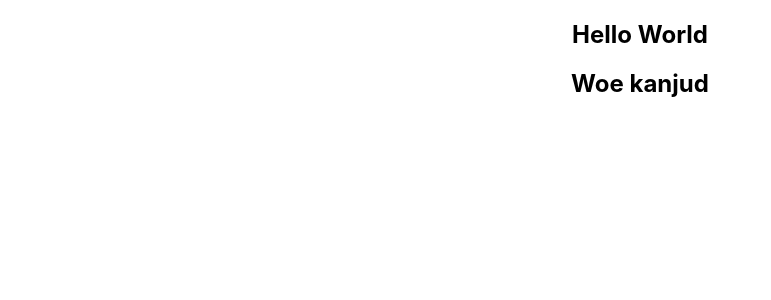
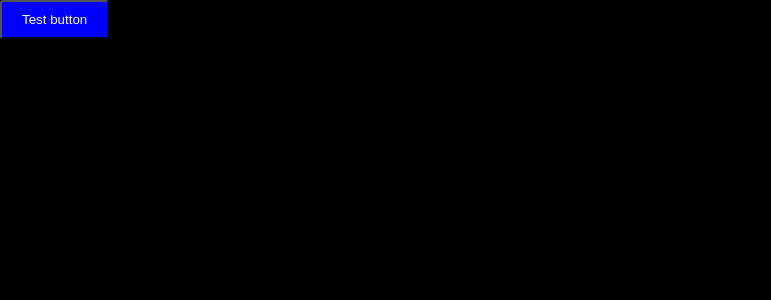
Before and after one commit to CharlyJoezer/React, a React (Create React App) app: page / in a window 1280 px wide. Shown: the top 300 px of the page, without its empty margins (0-771 px from the left). Built offline with nearby package versions, Linux system fonts and the light colour scheme.

Commit message:
Cra styling

```diff
--- a/src/App.css
+++ b/src/App.css
@@ -1,38 +1,6 @@
-.App {
-  text-align: center;
+.btn{
+  background-color: blue;
+  padding: 10px 20px;
+  color: white;
+  border-radius: 3px;
 }
-
-.App-logo {
-  height: 40vmin;
-  pointer-events: none;
-}
-
-@media (prefers-reduced-motion: no-preference) {
-  .App-logo {
-    animation: App-logo-spin infinite 20s linear;
-  }
-}
-
-.App-header {
-  background-color: #282c34;
-  min-height: 100vh;
-  display: flex;
-  flex-direction: column;
-  align-items: center;
-  justify-content: center;
-  font-size: calc(10px + 2vmin);
-  color: white;
-}
-
-.App-link {
-  color: #61dafb;
-}
-
-@keyframes App-logo-spin {
-  from {
-    transform: rotate(0deg);
-  }
-  to {
-    transform: rotate(360deg);
-  }
-}
--- a/src/App.js
+++ b/src/App.js
@@ -1,11 +1,10 @@
 import './App.css';
-import {WelcomeH2} from './Welcome'
+import Button from './Button'
 
 function App() {
   return (
     <div className="App">
-      <WelcomeH2 children="Hello World"/>
-      <WelcomeH2>Woe kanjud</WelcomeH2>
+      <Button>Test button</Button>
     </div>
   );
 }
--- /dev/null
+++ b/src/Button.js
@@ -0,0 +1,3 @@
+export default function Button(props){
+    return <button className="btn">{props.children}</button>
+}
--- a/src/index.css
+++ b/src/index.css
@@ -5,6 +5,7 @@ body {
     sans-serif;
   -webkit-font-smoothing: antialiased;
   -moz-osx-font-smoothing: grayscale;
+  background-color: black;
 }
 
 code {
```
